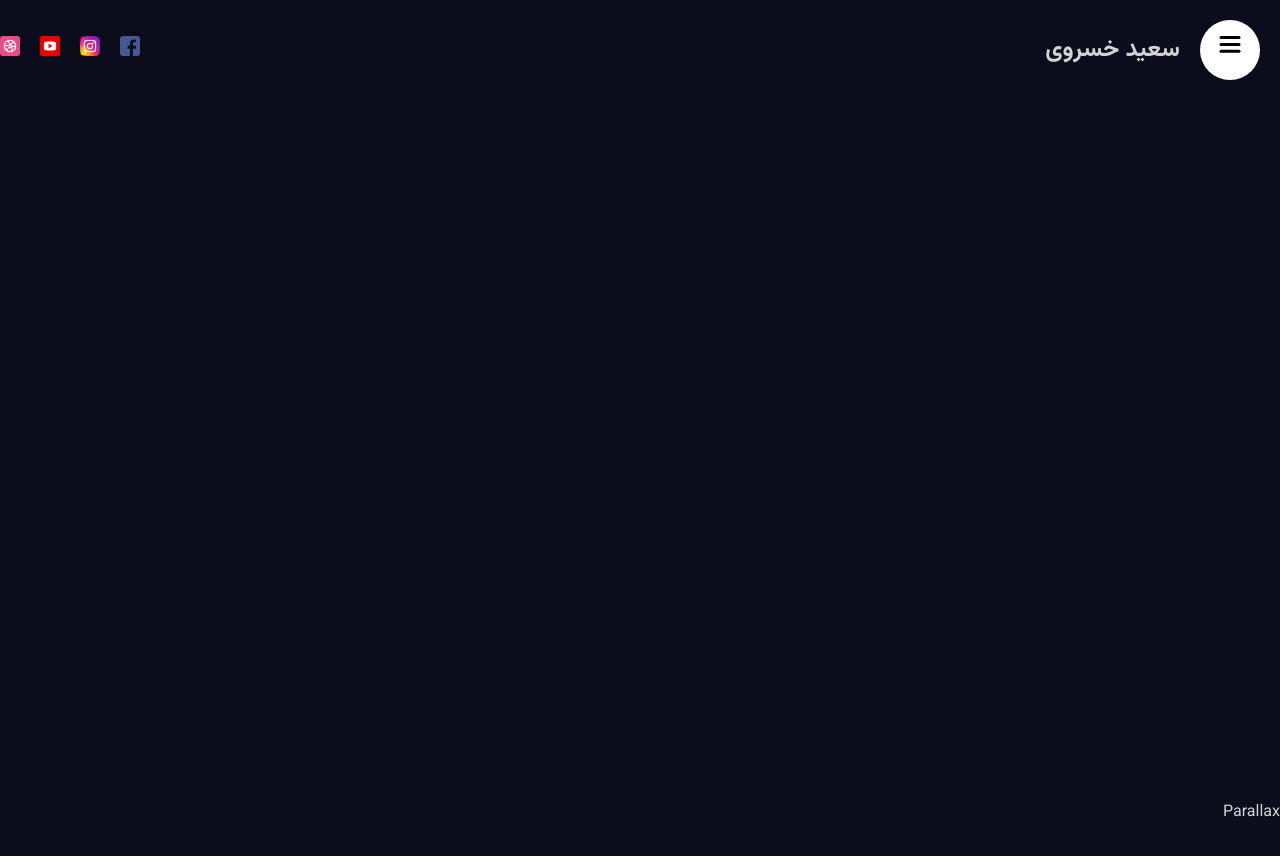
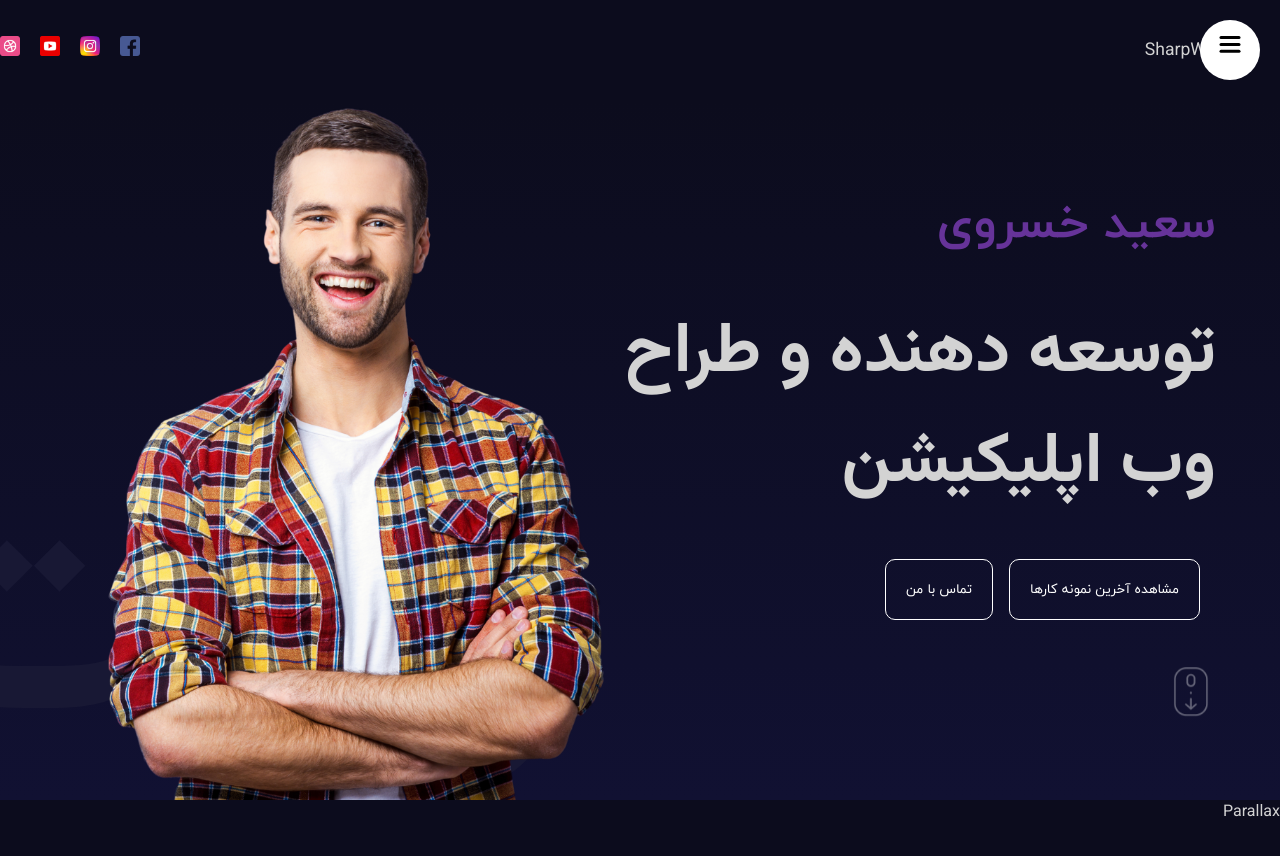
Before and after one commit to sharpWit/animated-fa-portfolio, a React (Vite) app: page / in a window 1280 px wide. Shown: the top 856 px of the page. Built offline with nearby package versions, Linux system fonts and the light colour scheme.

Commit message:
Hero section was added

```diff
--- a/src/App.jsx
+++ b/src/App.jsx
@@ -1,4 +1,5 @@
 import "./app.scss";
+import Hero from "./components/hero/Hero";
 import Navbar from "./components/navbar/Navbar";
 
 const App = () => {
@@ -6,6 +7,7 @@ const App = () => {
     <div>
       <section id="خانه">
         <Navbar />
+        <Hero />
       </section>
       <section id="خدمات">Parallax</section>
       <section>services</section>
--- /dev/null
+++ b/src/components/hero/Hero.jsx
@@ -0,0 +1,84 @@
+import { motion } from "framer-motion";
+import "./hero.scss";
+
+const textVariants = {
+  initial: {
+    x: -500,
+    opacity: 0,
+  },
+  animate: {
+    x: 0,
+    opacity: 1,
+    transition: {
+      duration: 1,
+      staggerChildren: 0.1,
+    },
+  },
+  scrollButtons: {
+    opacity: 0,
+    y: 10,
+    transition: {
+      duration: 2,
+      repeat: Infinity,
+    },
+  },
+};
+const sliderVariants = {
+  initial: {
+    x: 0,
+  },
+  animate: {
+    x: "-220%",
+    transition: {
+      repeat: Infinity,
+      repeatType: "mirror",
+      duration: 20,
+    },
+  },
+};
+
+const Hero = () => {
+  return (
+    <div className="hero">
+      <motion.div
+        className="slidingTextContainer"
+        variants={sliderVariants}
+        initial="initial"
+        animate="animate"
+      >
+        ریکت دولوپر
+      </motion.div>
+      <div className="wrapper">
+        <motion.div
+          className="textContainer"
+          variants={textVariants}
+          initial="initial"
+          animate="animate"
+        >
+          <motion.h2 variants={textVariants}>سعید خسروی</motion.h2>
+          <motion.h1 variants={textVariants}>
+            توسعه دهنده و طراح وب اپلیکیشن
+          </motion.h1>
+          <motion.div className="buttons" variants={textVariants}>
+            <motion.button variants={textVariants}>
+              مشاهده آخرین نمونه کارها
+            </motion.button>
+            <motion.button variants={textVariants}>تماس با من</motion.button>
+          </motion.div>
+          <motion.img
+            src="/scroll.png"
+            alt=""
+            animate="scrollButtons"
+            variants={textVariants}
+          />
+        </motion.div>
+      </div>
+
+      <div className="imageContainer">
+        <img src="/hero.png" alt="" className="heroGuy" />
+      </div>
+    </div>
+  );
+};
+
+export default Hero;
--- /dev/null
+++ b/src/components/hero/hero.scss
@@ -0,0 +1,81 @@
+.hero {
+  height: calc(100vh - 100px);
+  width: 100%;
+  overflow: hidden;
+  background: linear-gradient(180deg, #0c0c1d, #111132);
+  position: relative;
+
+  .wrapper {
+    max-width: 1366px;
+    padding-right: 4rem;
+    height: 100%;
+    margin: auto;
+    position: relative;
+    z-index: 1;
+    .textContainer {
+      height: 100%;
+      width: 50%;
+      display: flex;
+      flex-direction: column;
+      justify-content: center;
+      gap: 40px;
+
+      h2 {
+        font-family: "iranyekan";
+        font-size: 3em;
+        font-weight: 700;
+        color: rebeccapurple;
+      }
+
+      h1 {
+        font-size: 4.4em;
+      }
+
+      .buttons {
+        button {
+          font-family: "iranyekan";
+          padding: 20px;
+          border: 1px solid white;
+          border-radius: 10px;
+          -webkit-border-radius: 10px;
+          -moz-border-radius: 10px;
+          -ms-border-radius: 10px;
+          -o-border-radius: 10px;
+          background-color: transparent;
+          color: white;
+          margin-right: 1rem;
+          cursor: pointer;
+          font-weight: 400;
+        }
+      }
+
+      img {
+        width: 50px;
+      }
+    }
+  }
+  .slidingTextContainer {
+    // font-family: "Sahel";
+    position: absolute;
+    font-size: 40vh;
+    bottom: -80px;
+    white-space: nowrap;
+    color: #181834;
+    width: 50%;
+    font-weight: 700;
+    z-index: 1;
+  }
+
+  .imageContainer {
+    height: 100%;
+    position: absolute;
+    top: 0;
+    left: 0;
+    z-index: 2;
+
+    .heroGuy {
+      width: fit-content;
+      height: 100%;
+    }
+  }
+}
--- a/src/components/navbar/Navbar.jsx
+++ b/src/components/navbar/Navbar.jsx
@@ -12,7 +12,7 @@ const Navbar = () => {
           animate={{ opacity: 1, scale: 1 }}
           transition={{ duration: 0.5 }}
         >
-          سعید خسروی
+          SharpWit
         </motion.span>
         <div className="social">
           <a href="#">
--- a/src/components/navbar/navbar.scss
+++ b/src/components/navbar/navbar.scss
@@ -1,6 +1,5 @@
 .navbar {
   height: 100px;
-
   .wrapper {
     max-width: 1366px;
     margin: auto;
@@ -9,9 +8,8 @@
     justify-content: space-between;
     height: 100%;
     span {
-      font-weight: bold;
-      font-size: 1.5em;
-      margin-right: 100px;
+      font-size: 1.1em;
+      margin-right: 4rem;
     }
     .social {
       display: flex;
--- a/src/components/sidebar/sidebar.scss
+++ b/src/components/sidebar/sidebar.scss
@@ -5,6 +5,8 @@
   justify-content: center;
   background-color: white;
   color: black;
+  z-index: 10;
+  position: relative;
 
   .bg {
     position: fixed;
```
